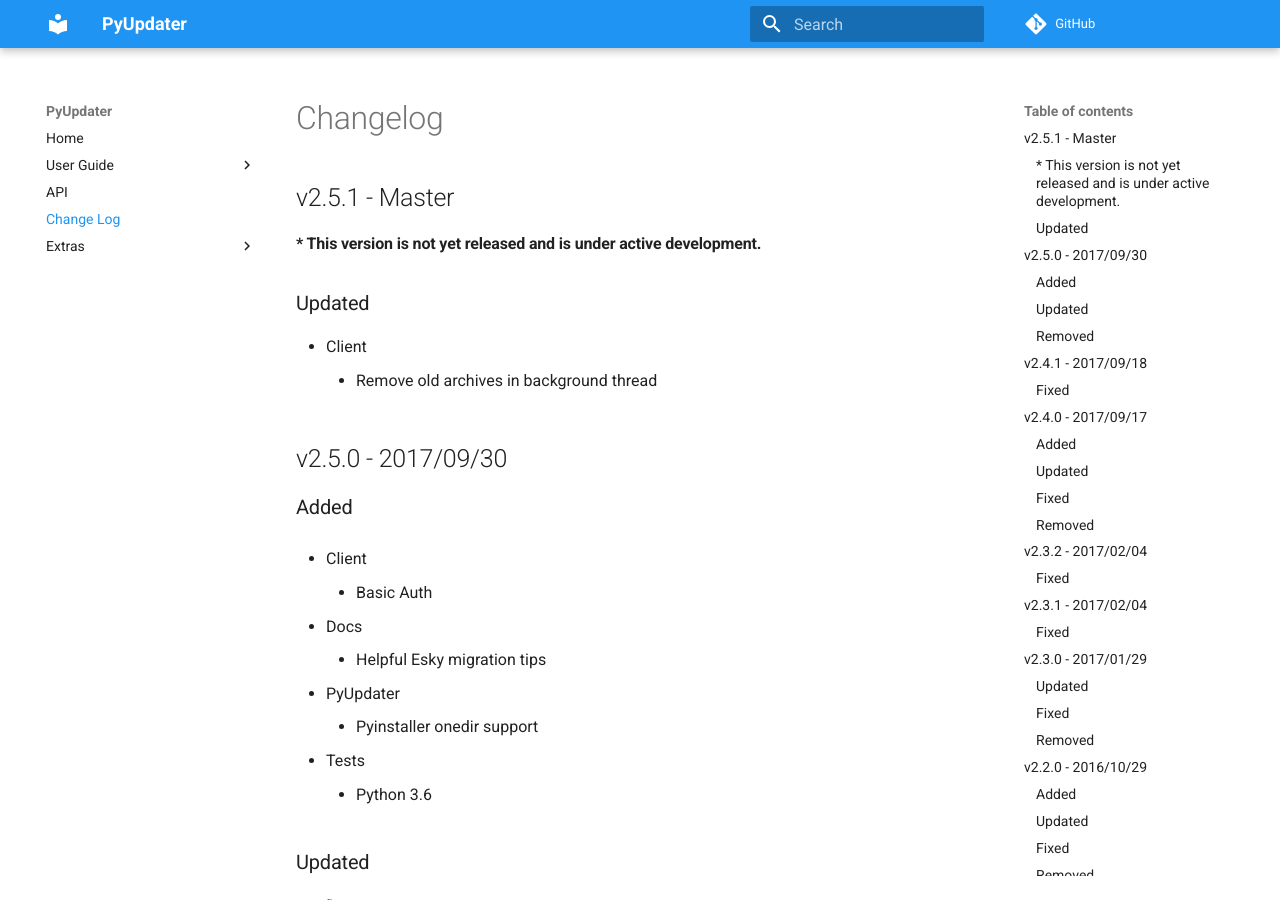
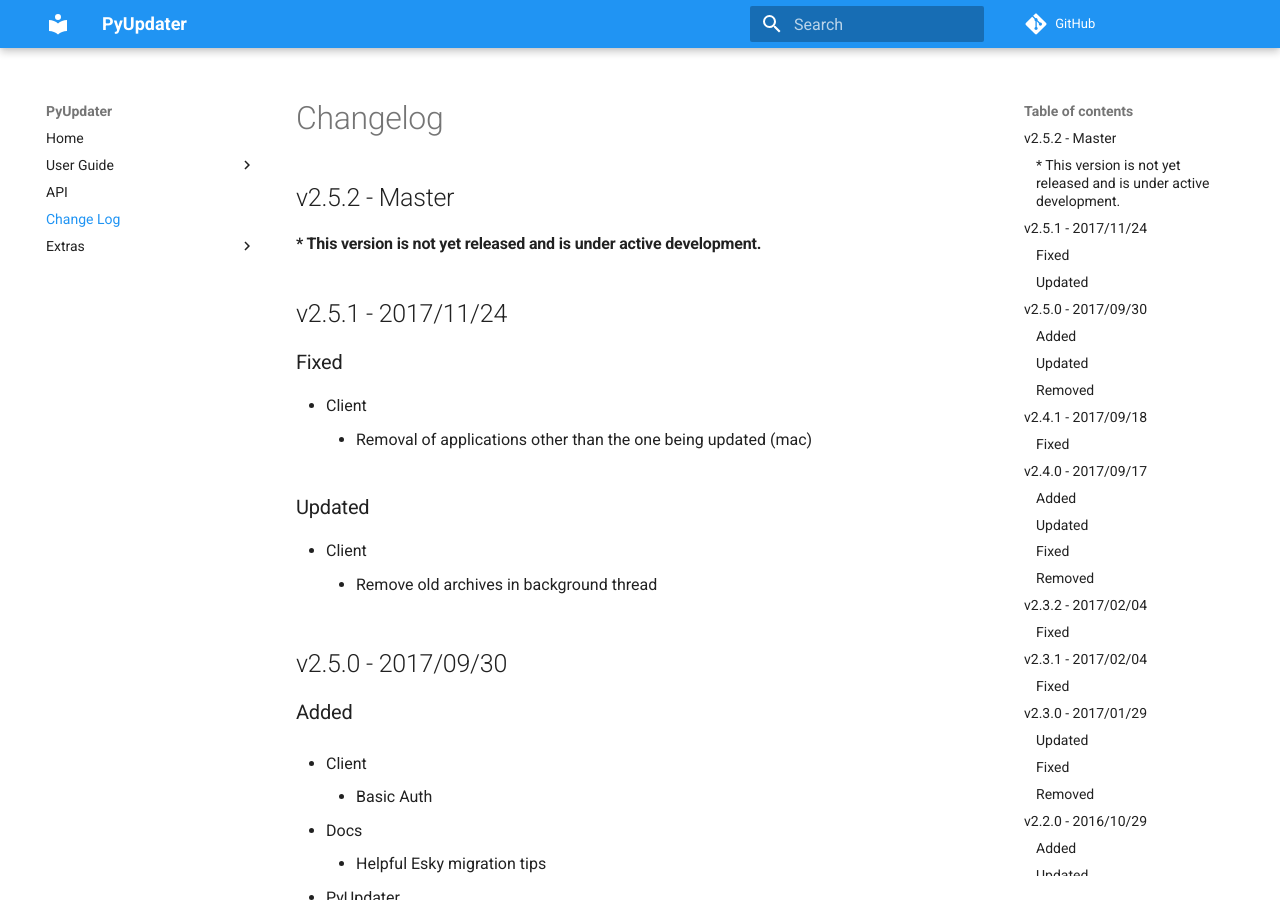
Before and after one commit to Digital-Sapphire/PyUpdater, an MkDocs documentation site: the page built from docs/changelog.md, in a window 1280 px wide and 900 px high. Built offline with MkDocs 1.6.1 and Material for MkDocs 9.7.7, drawn with Linux system fonts in a browser that asks for light colours; comment, search, counter and statistics services are not loaded; old or Windows-style settings are respelled for this version of MkDocs.

Commit message:
ready to release

```diff
--- a/docs/changelog.md
+++ b/docs/changelog.md
@@ -1,12 +1,21 @@
 # Changelog
 
-## v2.5.1 - Master
+## v2.5.2 - Master
 ####* This version is not yet released and is under active development.
+
+
+## v2.5.1 - 2017/11/24
+
+###Fixed
+
+  - Client
+    - Removal of applications other than the one being updated (mac)
 
 ###Updated
 
   - Client
     - Remove old archives in background thread
+
 
 ## v2.5.0 - 2017/09/30
 
@@ -38,6 +47,7 @@
 
   - Tests
     - Python 3.3
+
 
 ## v2.4.1 - 2017/09/18
 
```
